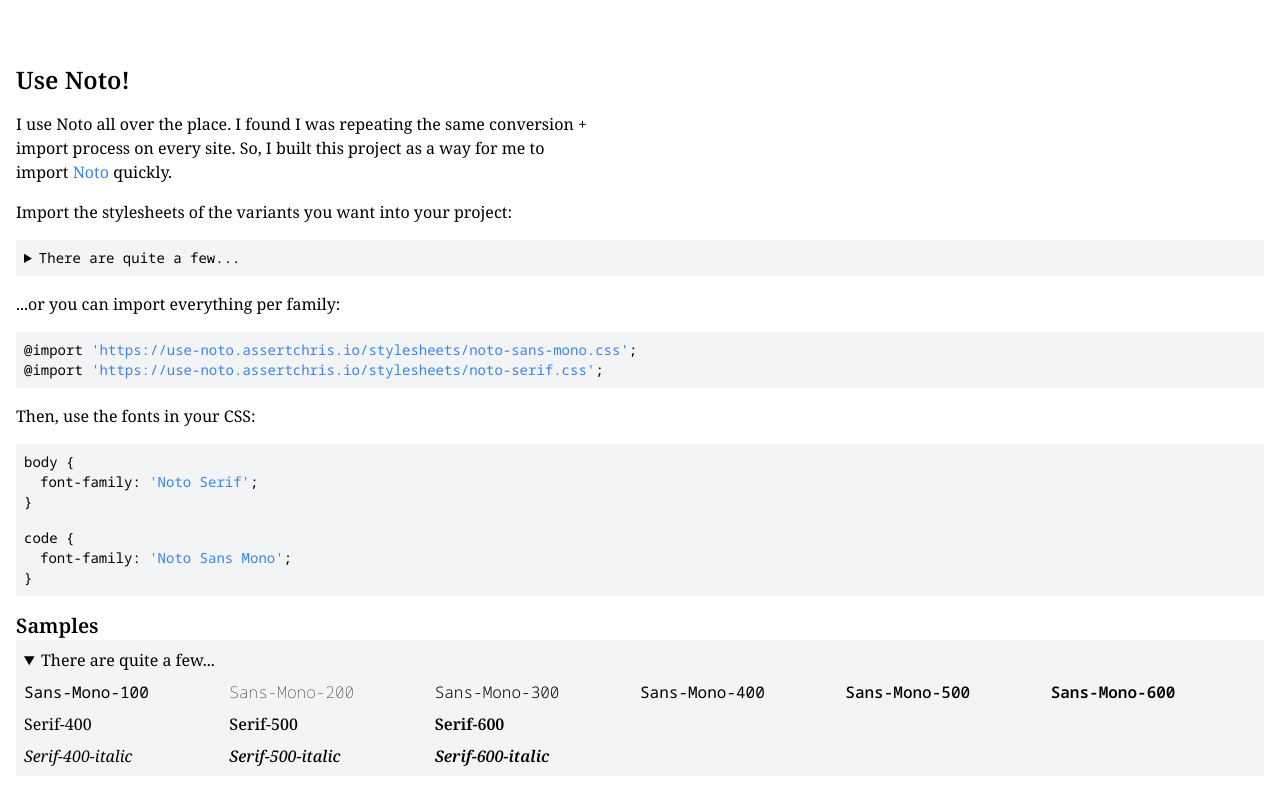
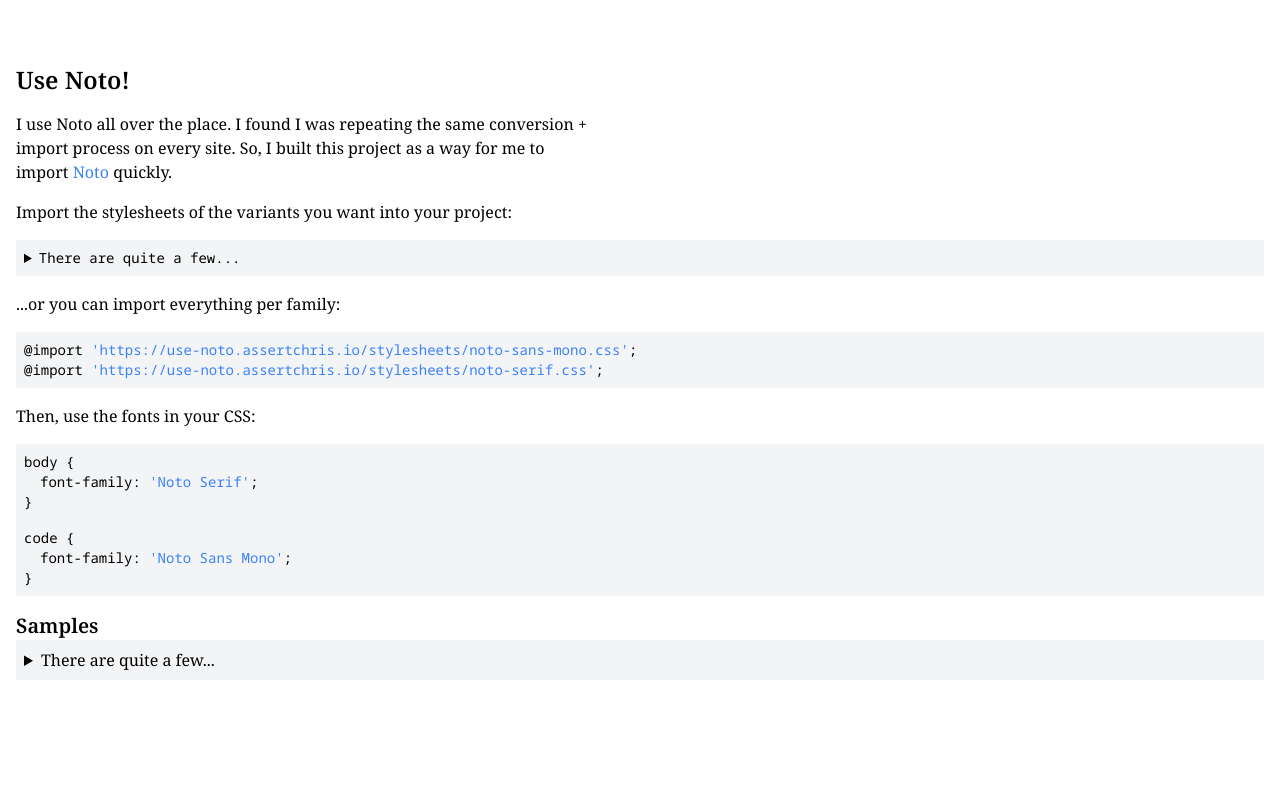
Before and after one commit to assertchris/use-noto-web-old, a Next.js app: page / in a window 1280 px wide. Shown: the top 804 px of the page. Built offline with nearby package versions, Linux system fonts and the light colour scheme.

Commit message:
Start with samples closed

```diff
--- a/pages/index.js
+++ b/pages/index.js
@@ -84,7 +84,7 @@
             </code>
             <h2 className="text-xl font-semibold">Samples</h2>
             <div className="bg-gray-100 p-2">
-                <details open>
+                <details>
                     <summary>There are quite a few...</summary>
                     <div className="mt-2">
                         <div>
```
